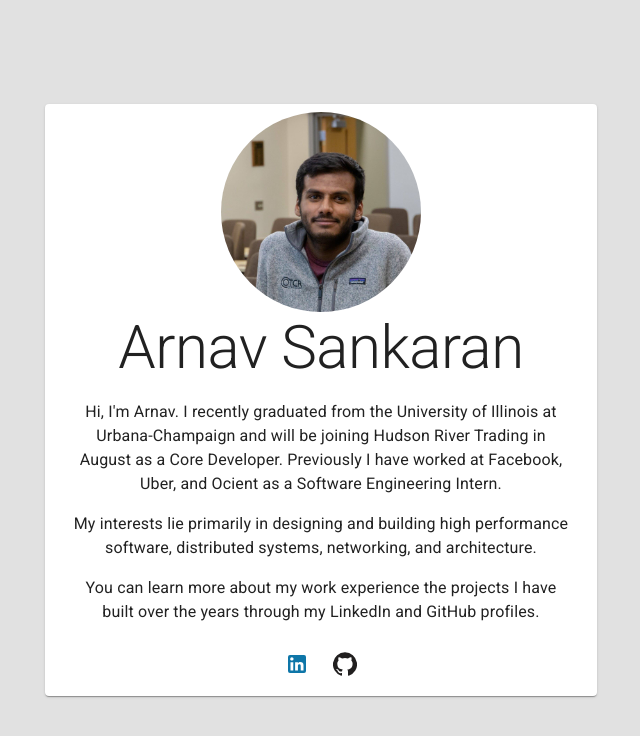
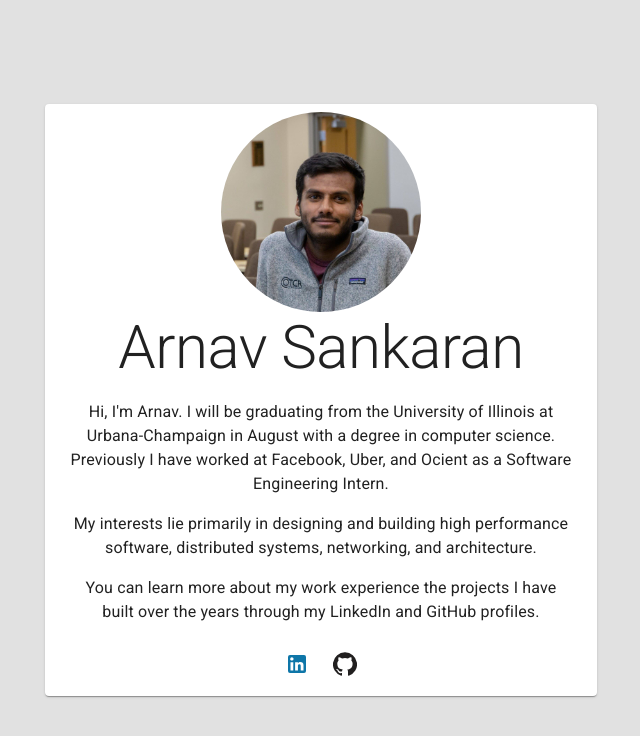
Before and after one commit to ASankaran/ASankaran.github.io, a React (Create React App) app: page / in a window 1280 px wide. Shown: the top 736 px of the page, without its empty margins (319-959 px from the left). Built offline with nearby package versions, Linux system fonts and the light colour scheme.

Commit message:
Graduation update

```diff
--- a/src/App.js
+++ b/src/App.js
@@ -28,8 +28,8 @@ function App() {
             <Grid item xs={12}>
               <Container>
                 <Typography variant="body1" align="center">
-                  Hi, I'm Arnav. I recently graduated from the University of Illinois at Urbana-Champaign
-                  and will be joining Hudson River Trading in August as a Core Developer.
+                  Hi, I'm Arnav. I will be graduating from the University of Illinois at Urbana-Champaign
+                  in August with a degree in computer science.
                   Previously I have worked at Facebook, Uber, and Ocient as a Software Engineering Intern.
                 </Typography>
               </Container>
```
